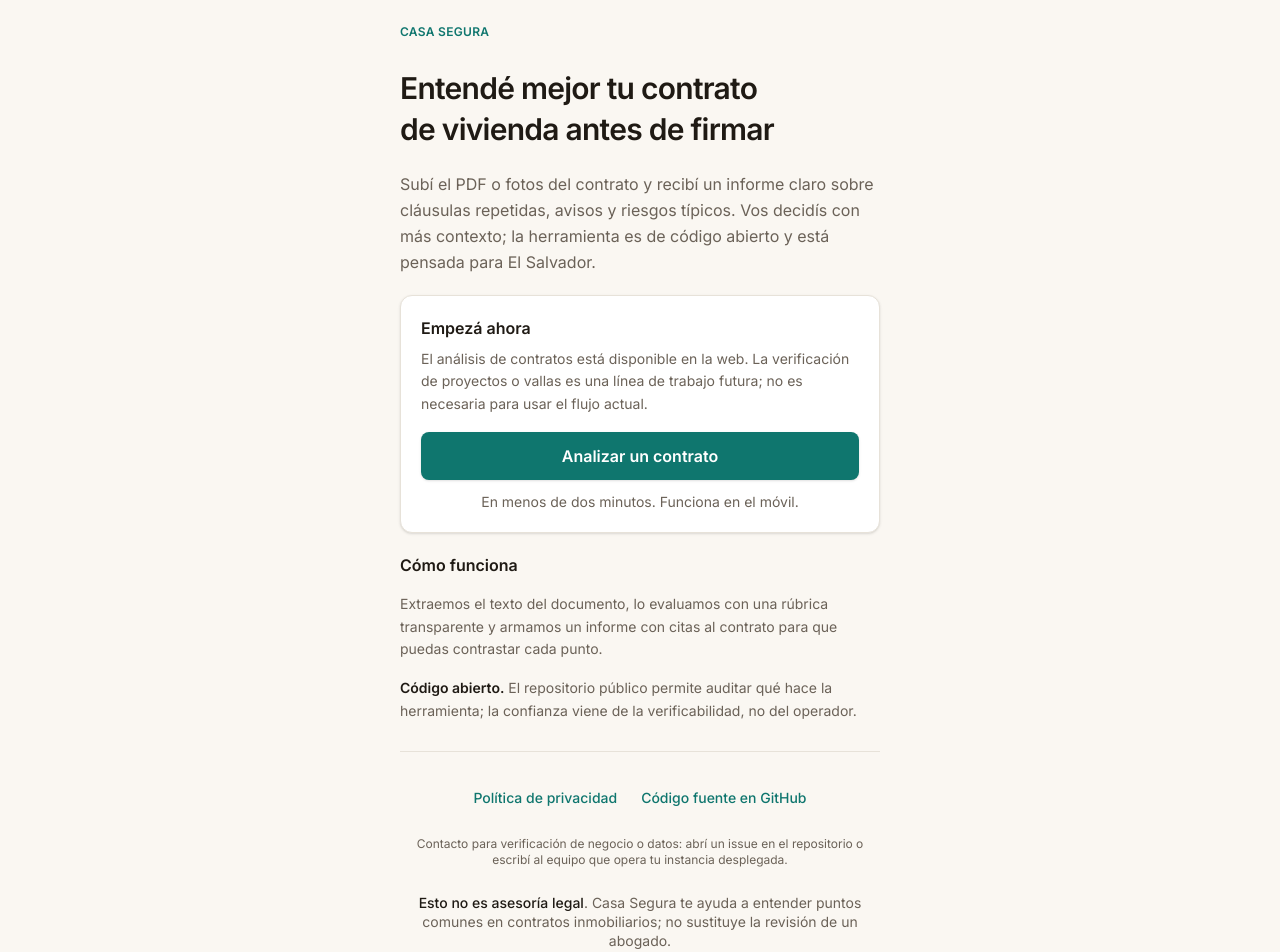
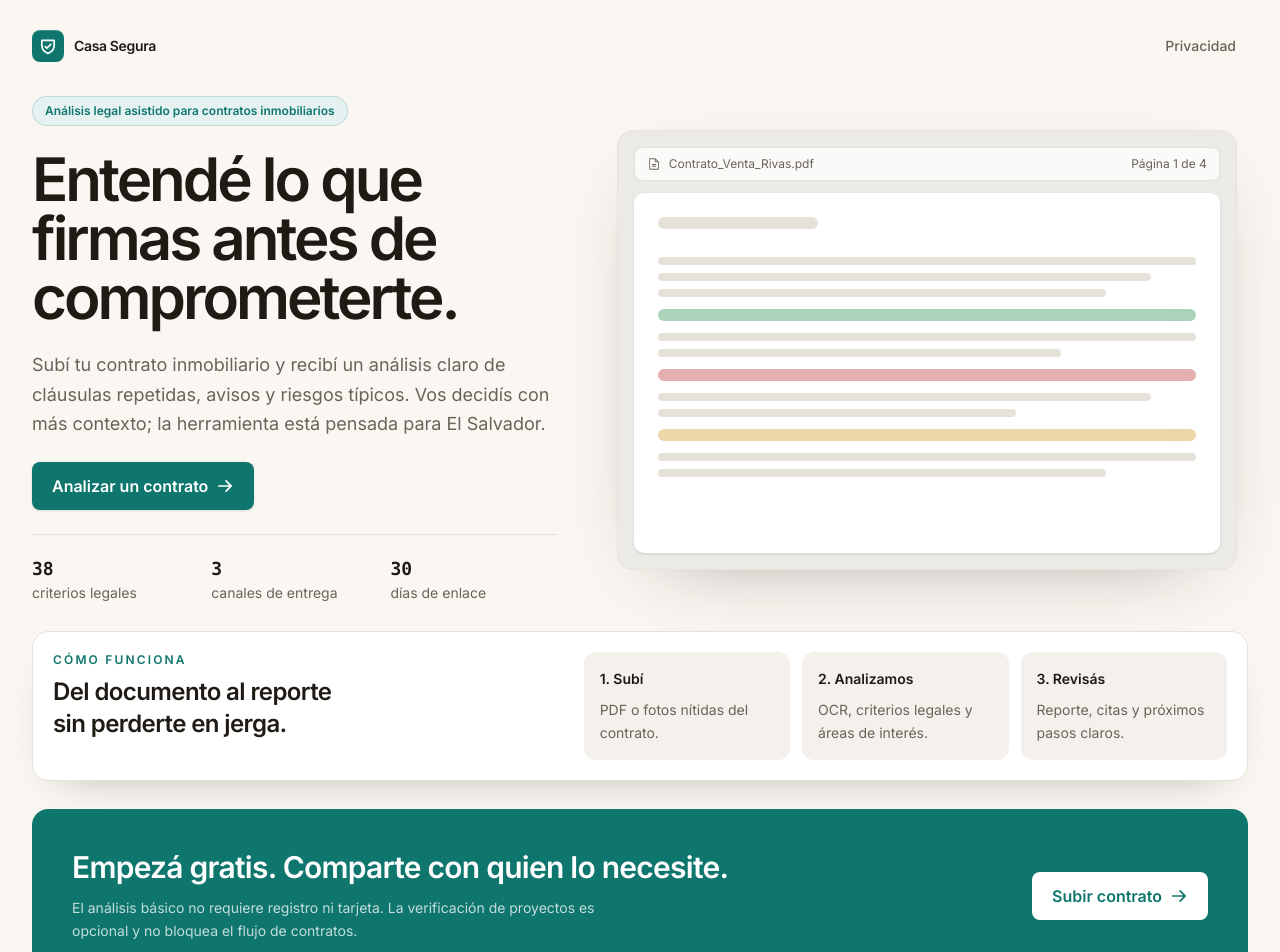
Before and after one commit to Casa-Segura/casa-segura, a Next.js app in the folder frontend/: page / in a window 1280 px wide. Shown: the top 952 px of the page. Built offline with nearby package versions, Linux system fonts and the light colour scheme.

Commit message:
feat(frontend): refresh landing, report desktop shell, and expired link
Co-authored-by: Cursor <cursoragent@cursor.com>

```diff
--- a/frontend/src/app/enlace-expirado/page.tsx
+++ b/frontend/src/app/enlace-expirado/page.tsx
@@ -1,5 +1,6 @@
 import type { Metadata } from "next";
 import Link from "next/link";
+import { CasaLinkButton, LegalSummary, StepPill } from "@/components/casa-ui";
 import { DisclaimerFooter } from "@/components/disclaimer-footer";
 import {
   EXPIRED_ANALYSIS_PRIVACY_LINE,
@@ -16,35 +17,43 @@ export const metadata: Metadata = {
 export default function EnlaceExpiradoPage() {
   return (
     <div className="flex min-h-dvh flex-1 flex-col bg-bg px-4 py-6 sm:px-6">
-      <div className="mx-auto flex w-full max-w-[480px] flex-1 flex-col gap-6">
+      <div className="mx-auto flex w-full max-w-[560px] flex-1 flex-col gap-6">
         <Link
           href="/"
-          className="inline-flex max-w-fit min-h-[44px] items-center justify-center rounded-[var(--radius-input)] px-3 py-2 text-sm font-medium text-accent underline-offset-4 hover:underline focus-visible:outline focus-visible:outline-2 focus-visible:outline-offset-2 focus-visible:outline-accent"
+          className="inline-flex min-h-[44px] max-w-fit items-center justify-center rounded-[var(--radius-input)] px-3 py-2 text-sm font-medium text-accent underline-offset-4 hover:underline focus-visible:outline focus-visible:outline-2 focus-visible:outline-offset-2 focus-visible:outline-accent"
         >
           Volver al inicio
         </Link>
         <main
           id="main-content"
           tabIndex={-1}
-          className="flex min-w-0 flex-1 flex-col gap-4 rounded-[var(--radius-card)] border border-border bg-surface p-6 shadow-sm outline-none"
+          className="flex min-w-0 flex-1 flex-col gap-5 rounded-[var(--radius-panel)] border border-border bg-surface p-6 shadow-[var(--shadow-soft)] outline-none"
         >
-          <h1 className="break-words text-xl font-semibold text-text-primary">
-            {EXPIRED_ANALYSIS_UNAVAILABLE}
-          </h1>
-          <p className="break-words text-base leading-relaxed text-text-secondary">
-            {EXPIRED_ANALYSIS_PRIVACY_LINE}
-          </p>
+          <StepPill tone="red">Enlace no disponible</StepPill>
+          <div>
+            <h1 className="break-words text-2xl font-semibold tracking-tight text-text-primary">
+              {EXPIRED_ANALYSIS_UNAVAILABLE}
+            </h1>
+            <p className="mt-3 break-words text-base leading-relaxed text-text-secondary">
+              {EXPIRED_ANALYSIS_PRIVACY_LINE}
+            </p>
+          </div>
+          <LegalSummary title="Por qué ocurre">
+            Los reportes están disponibles por tiempo limitado. Pasado ese
+            periodo, el enlace expira y los datos dejan de estar accesibles desde
+            esta vista pública.
+          </LegalSummary>
           <p className="break-words text-base leading-relaxed text-text-secondary">
             Si acabás de abrir el enlace y ves este mensaje, puede haber un
             retraso puntual: intentá de nuevo en unos minutos o iniciá un
             análisis nuevo.
           </p>
-          <Link
+          <CasaLinkButton
             href="/subir"
-            className="mt-2 flex min-h-[44px] w-full items-center justify-center rounded-[var(--radius-input)] bg-accent px-4 py-3 text-center text-base font-semibold text-white shadow-sm transition-opacity hover:opacity-90 focus-visible:outline focus-visible:outline-2 focus-visible:outline-offset-2 focus-visible:outline-accent"
+            className="mt-2 w-full"
           >
             Empezar un análisis nuevo
-          </Link>
+          </CasaLinkButton>
         </main>
         <footer className="mt-auto border-t border-border pt-6 pb-2">
           <DisclaimerFooter />
--- a/frontend/src/app/page.tsx
+++ b/frontend/src/app/page.tsx
@@ -1,5 +1,6 @@
 import type { Metadata } from "next";
 import Link from "next/link";
+import { ArrowCta, BrandMark, DocumentPreview } from "@/components/casa-ui";
 import { DisclaimerFooter } from "@/components/disclaimer-footer";
 import { DISCLAIMER_SHORT } from "@/legal/disclaimer";
 import { isProjectVerificationEnabled } from "@/lib/project-verification-env";
@@ -14,71 +15,151 @@ export default function Home() {
   const projectVerificationOn = isProjectVerificationEnabled();
 
   return (
-    <div className="flex min-h-dvh flex-1 flex-col bg-bg px-4 py-6 sm:px-6">
+    <div className="flex min-h-dvh flex-1 flex-col bg-bg px-4 py-6 sm:px-6 lg:px-8">
       <main
         id="main-content"
         tabIndex={-1}
-        className="mx-auto flex w-full max-w-[480px] flex-1 flex-col gap-[var(--spacing-section)] outline-none"
+        className="mx-auto flex w-full max-w-7xl flex-1 flex-col gap-[var(--spacing-section)] outline-none"
       >
-        <header className="shrink-0">
-          <p className="text-xs font-semibold uppercase tracking-wide text-accent">
-            <span translate="no">Casa Segura</span>
-          </p>
+        <header className="flex shrink-0 items-center justify-between">
+          <BrandMark />
+          <Link
+            href="/privacy"
+            className="hidden min-h-[44px] items-center rounded-[var(--radius-input)] px-3 text-sm font-medium text-text-secondary underline-offset-4 hover:text-accent hover:underline focus-visible:outline focus-visible:outline-2 focus-visible:outline-offset-2 focus-visible:outline-accent sm:inline-flex"
+          >
+            Privacidad
+          </Link>
         </header>
 
         <section
-          className="flex flex-1 flex-col gap-5"
+          className="grid flex-1 gap-8 lg:grid-cols-[minmax(0,0.9fr)_minmax(440px,1.1fr)] lg:items-center lg:gap-12"
           aria-labelledby="landing-heading"
         >
+          <div className="flex max-w-[680px] flex-col gap-6">
+            <p className="inline-flex w-fit rounded-[var(--radius-pill)] border border-accent/20 bg-accent-light px-3 py-1.5 text-xs font-semibold text-accent">
+              Análisis legal asistido para contratos inmobiliarios
+            </p>
             <h1
               id="landing-heading"
-            className="text-balance text-[1.625rem] font-semibold leading-snug tracking-tight text-text-primary sm:text-3xl"
+              className="text-balance text-4xl font-semibold leading-[0.98] tracking-[-0.05em] text-text-primary sm:text-5xl lg:text-6xl"
             >
-            Entendé mejor tu contrato de vivienda antes de firmar
+              Entendé lo que firmas antes de comprometerte.
             </h1>
-          <p className="text-base leading-relaxed text-text-secondary">
-            Subí el PDF o fotos del contrato y recibí un informe claro sobre
+            <p className="max-w-[60ch] text-base leading-relaxed text-text-secondary sm:text-lg">
+              Subí tu contrato inmobiliario y recibí un análisis claro de
               cláusulas repetidas, avisos y riesgos típicos. Vos decidís con más
-            contexto; la herramienta es de código abierto y está pensada para El
-            Salvador.
+              contexto; la herramienta está pensada para El Salvador.
             </p>
-
-          <div className="rounded-[var(--radius-card)] border border-border bg-surface p-5 shadow-sm">
-            <h2 className="text-base font-semibold text-text-primary">
-              Empezá ahora
-            </h2>
-            <p className="mt-2 text-sm leading-relaxed text-text-secondary">
-              El análisis de contratos está disponible en la web. La
-              verificación de proyectos o vallas es una línea de trabajo futura;
-              no es necesaria para usar el flujo actual.
-            </p>
-            <div className="mt-4 flex flex-col gap-3">
+            <div className="flex flex-col gap-3 sm:flex-row">
               <Link
                 href="/subir"
-                className="flex min-h-[44px] w-full items-center justify-center rounded-[var(--radius-input)] bg-accent px-4 py-3 text-center text-base font-semibold text-white shadow-sm transition-opacity hover:opacity-90 active:opacity-100 focus-visible:outline focus-visible:outline-2 focus-visible:outline-offset-2 focus-visible:outline-accent"
+                className="inline-flex min-h-[48px] items-center justify-center gap-2 rounded-[var(--radius-input)] bg-accent px-5 py-3 text-center text-base font-semibold text-white shadow-sm transition-[background-color,transform] duration-[var(--motion-fast)] hover:bg-accent/95 active:translate-y-px focus-visible:outline focus-visible:outline-2 focus-visible:outline-offset-2 focus-visible:outline-accent"
               >
                 Analizar un contrato
+                <ArrowCta />
               </Link>
-              <p className="text-center text-sm text-text-secondary">
-                En menos de dos minutos. Funciona en el móvil.
+              {projectVerificationOn ? (
+                <Link
+                  href="/verificacion-proyecto"
+                  className="inline-flex min-h-[48px] items-center justify-center rounded-[var(--radius-input)] border border-border bg-surface px-5 py-3 text-center text-base font-semibold text-text-primary shadow-sm transition-[background-color,transform] duration-[var(--motion-fast)] hover:bg-accent-light active:translate-y-px focus-visible:outline focus-visible:outline-2 focus-visible:outline-offset-2 focus-visible:outline-accent"
+                >
+                  Verificar proyecto
+                </Link>
+              ) : null}
+            </div>
+            <div className="grid grid-cols-3 gap-3 border-t border-border pt-5 text-sm text-text-secondary">
+              <div>
+                <p className="font-mono text-lg font-semibold text-text-primary">
+                  38
                 </p>
+                <p>criterios legales</p>
+              </div>
+              <div>
+                <p className="font-mono text-lg font-semibold text-text-primary">
+                  3
+                </p>
+                <p>canales de entrega</p>
+              </div>
+              <div>
+                <p className="font-mono text-lg font-semibold text-text-primary">
+                  30
+                </p>
+                <p>días de enlace</p>
+              </div>
             </div>
           </div>
 
+          <div className="hidden lg:block">
+            <DocumentPreview active className="mx-auto max-w-[620px]" />
+          </div>
+        </section>
+
         <section
-            className="space-y-4 text-sm leading-relaxed text-text-secondary"
+          className="grid gap-4 rounded-[var(--radius-panel)] border border-border bg-surface p-5 shadow-[var(--shadow-soft)] lg:grid-cols-[0.8fr_1fr]"
           aria-labelledby="how-heading"
         >
+          <div>
+            <p className="text-xs font-semibold uppercase tracking-[0.18em] text-accent">
+              Cómo funciona
+            </p>
             <h2
               id="how-heading"
-              className="text-base font-semibold text-text-primary"
+              className="mt-2 text-balance text-2xl font-semibold tracking-tight text-text-primary"
             >
-              Cómo funciona
+              Del documento al reporte sin perderte en jerga.
+            </h2>
+          </div>
+          <div className="grid gap-3 text-sm leading-relaxed text-text-secondary sm:grid-cols-3">
+            <div className="rounded-[var(--radius-card)] bg-surface-muted p-4">
+              <p className="font-semibold text-text-primary">1. Subí</p>
+              <p className="mt-2">PDF o fotos nítidas del contrato.</p>
+            </div>
+            <div className="rounded-[var(--radius-card)] bg-surface-muted p-4">
+              <p className="font-semibold text-text-primary">2. Analizamos</p>
+              <p className="mt-2">OCR, criterios legales y áreas de interés.</p>
+            </div>
+            <div className="rounded-[var(--radius-card)] bg-surface-muted p-4">
+              <p className="font-semibold text-text-primary">3. Revisás</p>
+              <p className="mt-2">Reporte, citas y próximos pasos claros.</p>
+            </div>
+          </div>
+        </section>
+
+        <section className="rounded-[var(--radius-panel)] bg-accent p-6 text-white lg:p-10">
+          <div className="grid gap-6 lg:grid-cols-[1fr_auto] lg:items-center">
+            <div>
+              <h2 className="text-balance text-3xl font-semibold tracking-tight">
+                Empezá gratis. Comparte con quien lo necesite.
+              </h2>
+              <p className="mt-3 max-w-[64ch] text-sm leading-relaxed text-white/75">
+                El análisis básico no requiere registro ni tarjeta. La
+                verificación de proyectos es opcional y no bloquea el flujo de
+                contratos.
+              </p>
+            </div>
+            <Link
+              href="/subir"
+              className="inline-flex min-h-[48px] items-center justify-center gap-2 rounded-[var(--radius-input)] bg-white px-5 py-3 text-base font-semibold text-accent transition-[transform,opacity] duration-[var(--motion-fast)] hover:opacity-95 active:translate-y-px focus-visible:outline focus-visible:outline-2 focus-visible:outline-offset-2 focus-visible:outline-white"
+            >
+              Subir contrato
+              <ArrowCta />
+            </Link>
+          </div>
+        </section>
+
+        <section
+          className="mx-auto max-w-[760px] space-y-4 text-center text-sm leading-relaxed text-text-secondary"
+          aria-labelledby="trust-heading"
+        >
+          <h2
+            id="trust-heading"
+            className="text-balance text-2xl font-semibold tracking-tight text-text-primary"
+          >
+            No somos abogados. Te hacemos llegar preparado.
           </h2>
           <p>
-              Extraemos el texto del documento, lo evaluamos con una rúbrica
-              transparente y armamos un informe con citas al contrato para que
-              puedas contrastar cada punto.
+            Extraemos texto, evaluamos una rúbrica transparente y armamos un
+            informe con citas al contrato para que puedas contrastar cada punto.
           </p>
           <p>
             <strong className="font-semibold text-text-primary">
@@ -87,7 +168,6 @@ export default function Home() {
             El repositorio público permite auditar qué hace la herramienta; la
             confianza viene de la verificabilidad, no del operador.
           </p>
-          </section>
         </section>
 
         <footer className="mt-auto shrink-0 space-y-6 border-t border-border pt-6 pb-2 text-center">
--- a/frontend/src/app/r/[publicShortId]/page.tsx
+++ b/frontend/src/app/r/[publicShortId]/page.tsx
@@ -1,5 +1,6 @@
 import Link from "next/link";
 import { redirect } from "next/navigation";
+import { AnalysisWorkbench } from "@/components/analysis-workbench";
 import { DisclaimerFooter } from "@/components/disclaimer-footer";
 import { ReportPublicFrame } from "@/components/report-public-frame";
 import { buildPublicReportUrl } from "@/server/contract-env";
@@ -78,8 +79,8 @@ export default async function PublicReportPage({
     : null;
 
   return (
-    <div className="flex min-h-dvh flex-col bg-bg px-4 py-6 print:bg-white sm:px-6">
-      <div className="mx-auto flex w-full max-w-[480px] flex-1 flex-col gap-5 print:max-w-none">
+    <div className="flex min-h-dvh flex-col bg-bg px-4 py-6 print:bg-white sm:px-6 lg:px-8">
+      <div className="mx-auto flex w-full max-w-7xl flex-1 flex-col gap-5 print:max-w-none">
         <Link
           href="/"
           className="text-sm font-medium text-accent underline-offset-4 hover:underline focus-visible:outline focus-visible:outline-2 focus-visible:outline-offset-2 focus-visible:outline-accent print:hidden"
@@ -92,7 +93,7 @@ export default async function PublicReportPage({
           tabIndex={-1}
           className="flex min-w-0 flex-1 flex-col gap-5 outline-none print:gap-4"
         >
-          <header className="shrink-0 print:shrink">
+          <header className="mx-auto w-full max-w-[640px] shrink-0 lg:mx-0 lg:max-w-none print:shrink">
             <h1 className="text-xl font-semibold text-text-primary">
               Tu informe
             </h1>
@@ -112,11 +113,19 @@ export default async function PublicReportPage({
             ) : null}
           </header>
 
-          <div className="min-w-0 flex-1 overflow-x-auto print:overflow-visible print:max-w-none">
+          <div className="min-w-0 flex-1 overflow-x-auto lg:hidden print:block print:overflow-visible print:max-w-none">
             <ReportPublicFrame
               src={url}
               title={`Informe de análisis ${publicShortId}`}
             />
+          </div>
+          <div className="hidden lg:block print:hidden">
+            <AnalysisWorkbench mode="complete" publicShortId={publicShortId} />
+            <p className="mt-3 text-sm leading-relaxed text-text-secondary">
+              La vista completa del backend sigue disponible en el enlace
+              seguro; esta mesa de trabajo resume los puntos clave para revisión
+              en escritorio.
+            </p>
           </div>
         </main>
 
```
Lines whose indentation alone changed are shown as unchanged.
